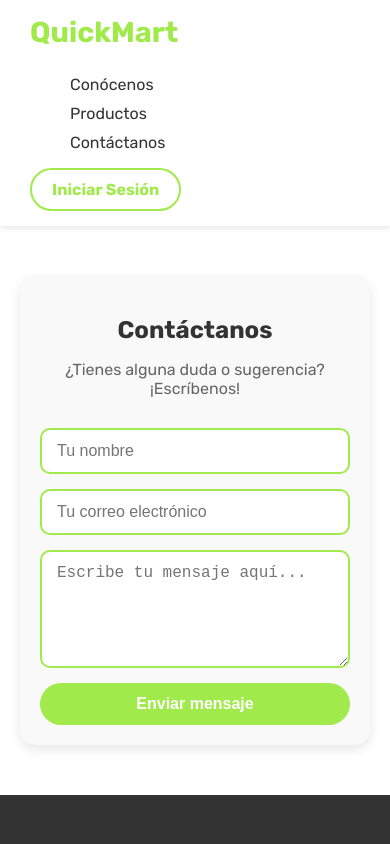
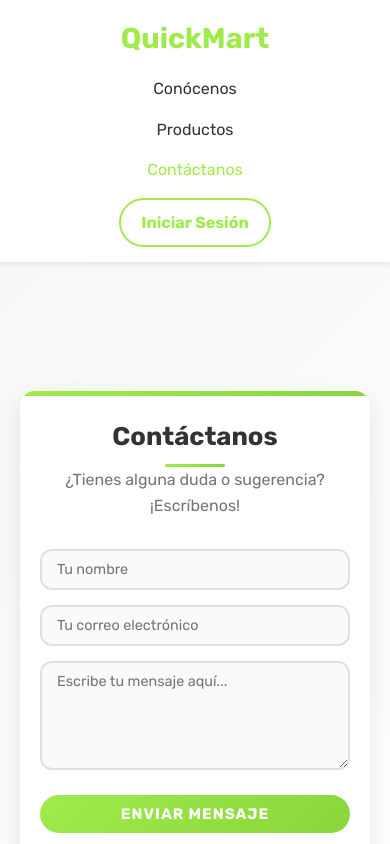
Before and after one commit to DiegoPorrasZela/Quickmart, a plain HTML site: page contactanos.html in a window 390 px wide. Shown: the top 844 px of the page. Drawn offline with Linux system fonts and the light colour scheme.

Commit message:
Update contactanos.css

```diff
--- a/css/contactanos.css
+++ b/css/contactanos.css
@@ -1,11 +1,20 @@
-@import url("https://fonts.googleapis.com/css2?family=Rubik:wght@500&display=swap");
+@import url("https://fonts.googleapis.com/css2?family=Rubik:wght@400;500;700&display=swap");
+
+/* Reset y utilidades base */
+* {
+  margin: 0;
+  padding: 0;
+  box-sizing: border-box;
+}
+
 body {
-  margin: 0;
   font-family: 'Rubik', sans-serif;
+  line-height: 1.6;
+  color: #333;
   background-color: #f4f4f4;
 }
 
-/* Navbar */
+/* Navbar (siguiendo el patrón de productos) */
 .navbar-qm {
   display: flex;
   justify-content: space-between;
@@ -44,7 +53,8 @@ body {
   transition: color 0.3s ease;
 }
 
-.menu-qm li a:hover {
+.menu-qm li a:hover,
+.menu-qm li a.activo {
   color: #a0eb4b;
 }
 
@@ -66,78 +76,149 @@ body {
   box-shadow: 0 4px 8px rgba(160, 235, 75, 0.3);
 }
 
+/* Sección de contacto mejorada */
 .contact-section {
   display: flex;
   justify-content: center;
   align-items: center;
-  padding: 50px 20px;
-  background-color: #fff;
+  padding: 80px 20px;
+  background: linear-gradient(135deg, #f8f8f8 0%, #ffffff 100%);
+  min-height: calc(100vh - 80px);
   animation: fadeSlideIn 1s ease;
 }
 
 .contact-container {
   max-width: 600px;
   width: 100%;
-  background: #f9f9f9;
-  padding: 30px;
-  border-radius: 15px;
-  box-shadow: 0 4px 12px rgba(0,0,0,0.1);
+  background: #ffffff;
+  padding: 40px;
+  border-radius: 20px;
+  box-shadow: 0 8px 25px rgba(0, 0, 0, 0.1);
   text-align: center;
+  position: relative;
+  overflow: hidden;
+  animation: slideInFromBottom 0.8s ease forwards;
+}
+
+.contact-container::before {
+  content: '';
+  position: absolute;
+  top: 0;
+  left: 0;
+  right: 0;
+  height: 5px;
+  background: linear-gradient(90deg, #a0eb4b, #89d63b);
 }
 
 .contact-container h2 {
   color: #333;
-  margin-bottom: 10px;
+  font-size: 2.2rem;
+  margin-bottom: 15px;
+  font-weight: 700;
+  position: relative;
+}
+
+.contact-container h2::after {
+  content: '';
+  position: absolute;
+  bottom: -10px;
+  left: 50%;
+  transform: translateX(-50%);
+  width: 60px;
+  height: 3px;
+  background: linear-gradient(90deg, #a0eb4b, #89d63b);
+  border-radius: 2px;
 }
 
 .contact-container p {
   color: #666;
-  margin-bottom: 30px;
+  margin-bottom: 40px;
+  font-size: 1.1rem;
+  opacity: 0.9;
 }
 
+/* Formulario mejorado */
 .contact-form {
   display: flex;
   flex-direction: column;
-  gap: 15px;
+  gap: 20px;
 }
 
 .contact-form input,
 .contact-form textarea {
-  padding: 12px 15px;
-  border: 2px solid #a0eb4b;
-  border-radius: 10px;
+  padding: 15px 20px;
+  border: 2px solid #e0e0e0;
+  border-radius: 12px;
   font-size: 1rem;
-  transition: border-color 0.3s, box-shadow 0.3s;
+  font-family: 'Rubik', sans-serif;
+  transition: all 0.3s ease;
+  background-color: #fafafa;
+  position: relative;
 }
 
 .contact-form input:focus,
 .contact-form textarea:focus {
   outline: none;
-  border-color: #89d63b;
-  box-shadow: 0 0 8px rgba(160, 235, 75, 0.4);
+  border-color: #a0eb4b;
+  box-shadow: 0 0 0 3px rgba(160, 235, 75, 0.2);
+  background-color: #fff;
+  transform: translateY(-2px);
+}
+
+.contact-form textarea {
+  resize: vertical;
+  min-height: 120px;
 }
 
 .contact-form button {
-  padding: 12px;
+  padding: 15px 30px;
   border: none;
   border-radius: 25px;
-  background-color: #a0eb4b;
+  background: linear-gradient(135deg, #a0eb4b 0%, #89d63b 100%);
   color: #fff;
-  font-size: 1rem;
+  font-size: 1.1rem;
   font-weight: bold;
+  font-family: 'Rubik', sans-serif;
   cursor: pointer;
-  transition: background-color 0.3s, transform 0.3s ease;
+  transition: all 0.3s ease;
+  position: relative;
+  overflow: hidden;
+  text-transform: uppercase;
+  letter-spacing: 1px;
+  margin-top: 10px;
+}
+
+.contact-form button::before {
+  content: '';
+  position: absolute;
+  top: 0;
+  left: -100%;
+  width: 100%;
+  height: 100%;
+  background: linear-gradient(90deg, transparent, rgba(255,255,255,0.2), transparent);
+  transition: left 0.5s;
+}
+
+.contact-form button:hover::before {
+  left: 100%;
 }
 
 .contact-form button:hover {
-  background-color: #89d63b;
-  transform: scale(1.05);
+  background: linear-gradient(135deg, #89d63b 0%, #7bc636 100%);
+  transform: translateY(-3px);
+  box-shadow: 0 8px 20px rgba(160, 235, 75, 0.4);
 }
 
+.contact-form button:active {
+  transform: translateY(-1px);
+}
+
+/* Footer mejorado */
 .footer-qm {
   background-color: #333;
   color: #fff;
   padding: 40px 20px;
+  font-family: 'Rubik', sans-serif;
 }
 
 .footer-qm .footer-container {
@@ -149,40 +230,49 @@ body {
   gap: 30px;
 }
 
-.footer-column h3,
-.footer-column h4 {
+.footer-qm .footer-container .footer-column h3,
+.footer-qm .footer-container .footer-column h4 {
+  margin-bottom: 15px;
   color: #a0eb4b;
-  margin-bottom: 15px;
 }
 
-.footer-column ul {
+.footer-qm .footer-container .footer-column ul {
   list-style: none;
   padding: 0;
 }
 
-.footer-column ul li {
+.footer-qm .footer-container .footer-column ul li {
   margin-bottom: 10px;
 }
 
-.footer-column ul li a {
+.footer-qm .footer-container .footer-column ul li a {
+  text-decoration: none;
   color: #ccc;
-  text-decoration: none;
-  transition: color 0.3s;
+  transition: color 0.3s ease;
 }
 
-.footer-column ul li a:hover {
+.footer-qm .footer-container .footer-column ul li a:hover {
   color: #a0eb4b;
 }
 
-.social-icons a img {
+.footer-qm .social-icons a {
+  margin-right: 10px;
+  display: inline-block;
+  transition: transform 0.3s ease;
+}
+
+.footer-qm .social-icons a:hover {
+  transform: scale(1.2);
+}
+
+.footer-qm .social-icons a img {
   width: 24px;
   height: 24px;
   filter: brightness(0) invert(1);
-  margin-right: 10px;
-  transition: filter 0.3s;
+  transition: filter 0.3s ease;
 }
 
-.social-icons a:hover img {
+.footer-qm .social-icons a:hover img {
   filter: brightness(0) saturate(100%) hue-rotate(70deg);
 }
 
@@ -198,26 +288,133 @@ body {
   }
 }
 
-/* Responsive */
+@keyframes slideInFromBottom {
+  from {
+    opacity: 0;
+    transform: translateY(50px);
+  }
+  to {
+    opacity: 1;
+    transform: translateY(0);
+  }
+}
+
+/* Responsive Design - Siguiendo el patrón de productos */
 @media (max-width: 768px) {
-  .contact-container {
-    padding: 20px;
-  }
-
   .navbar-qm {
     flex-direction: column;
-    align-items: flex-start;
+    gap: 15px;
+    padding: 15px;
   }
 
   .menu-qm {
     flex-direction: column;
-    gap: 10px;
-    padding-top: 10px;
+    gap: 15px;
+    text-align: center;
+  }
+
+  .contact-section {
+    padding: 60px 15px;
+    min-height: calc(100vh - 120px);
+  }
+
+  .contact-container {
+    padding: 30px 25px;
+    margin: 0 10px;
+  }
+
+  .contact-container h2 {
+    font-size: 1.8rem;
+  }
+
+  .contact-form input,
+  .contact-form textarea {
+    padding: 12px 15px;
+    font-size: 0.95rem;
+  }
+
+  .contact-form button {
+    padding: 12px 25px;
+    font-size: 1rem;
   }
 
   .footer-qm .footer-container {
     flex-direction: column;
-    align-items: center;
     text-align: center;
   }
 }
+
+@media (max-width: 480px) {
+  .contact-section {
+    padding: 40px 10px;
+  }
+
+  .contact-container {
+    padding: 25px 20px;
+    border-radius: 15px;
+  }
+
+  .contact-container h2 {
+    font-size: 1.6rem;
+    margin-bottom: 10px;
+  }
+
+  .contact-container p {
+    font-size: 1rem;
+    margin-bottom: 30px;
+  }
+
+  .contact-form {
+    gap: 15px;
+  }
+
+  .contact-form input,
+  .contact-form textarea {
+    padding: 10px 15px;
+    font-size: 0.9rem;
+  }
+
+  .contact-form textarea {
+    min-height: 100px;
+  }
+
+  .contact-form button {
+    padding: 10px 20px;
+    font-size: 0.95rem;
+  }
+}
+
+/* Compatibilidad con navegadores */
+/* Safari */
+@supports (-webkit-appearance: none) {
+  .contact-form input,
+  .contact-form textarea,
+  .contact-form button {
+    -webkit-appearance: none;
+  }
+}
+
+/* Firefox */
+@-moz-document url-prefix() {
+  .contact-container {
+    -moz-transition: all 0.3s ease;
+  }
+}
+
+/* Fallback para flexbox en navegadores antiguos */
+@supports not (display: flex) {
+  .navbar-qm {
+    display: block;
+    text-align: center;
+  }
+
+  .menu-qm {
+    display: block;
+    margin: 15px 0;
+  }
+
+  .menu-qm li {
+    display: inline-block;
+    margin: 0 15px;
+  }
+}
```
